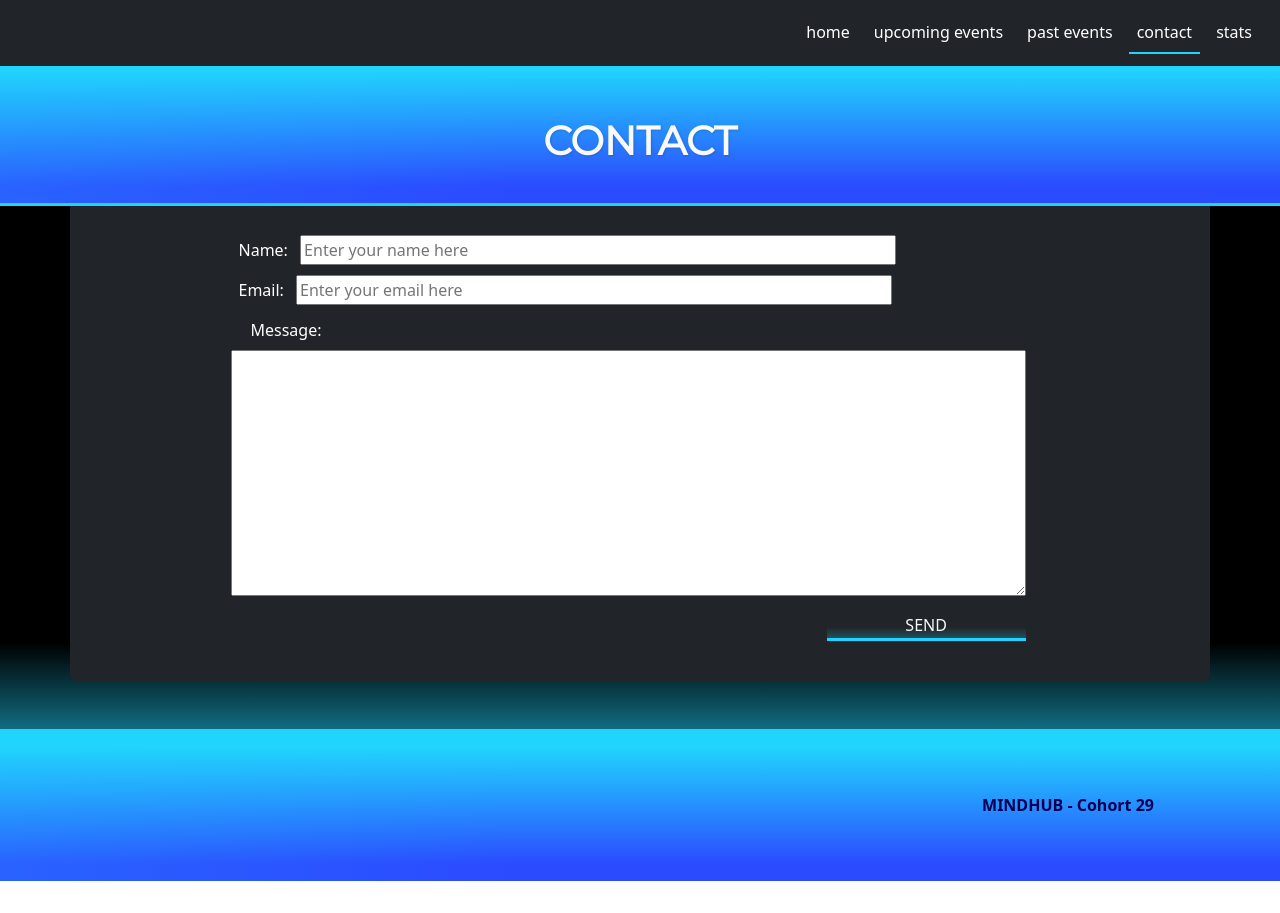
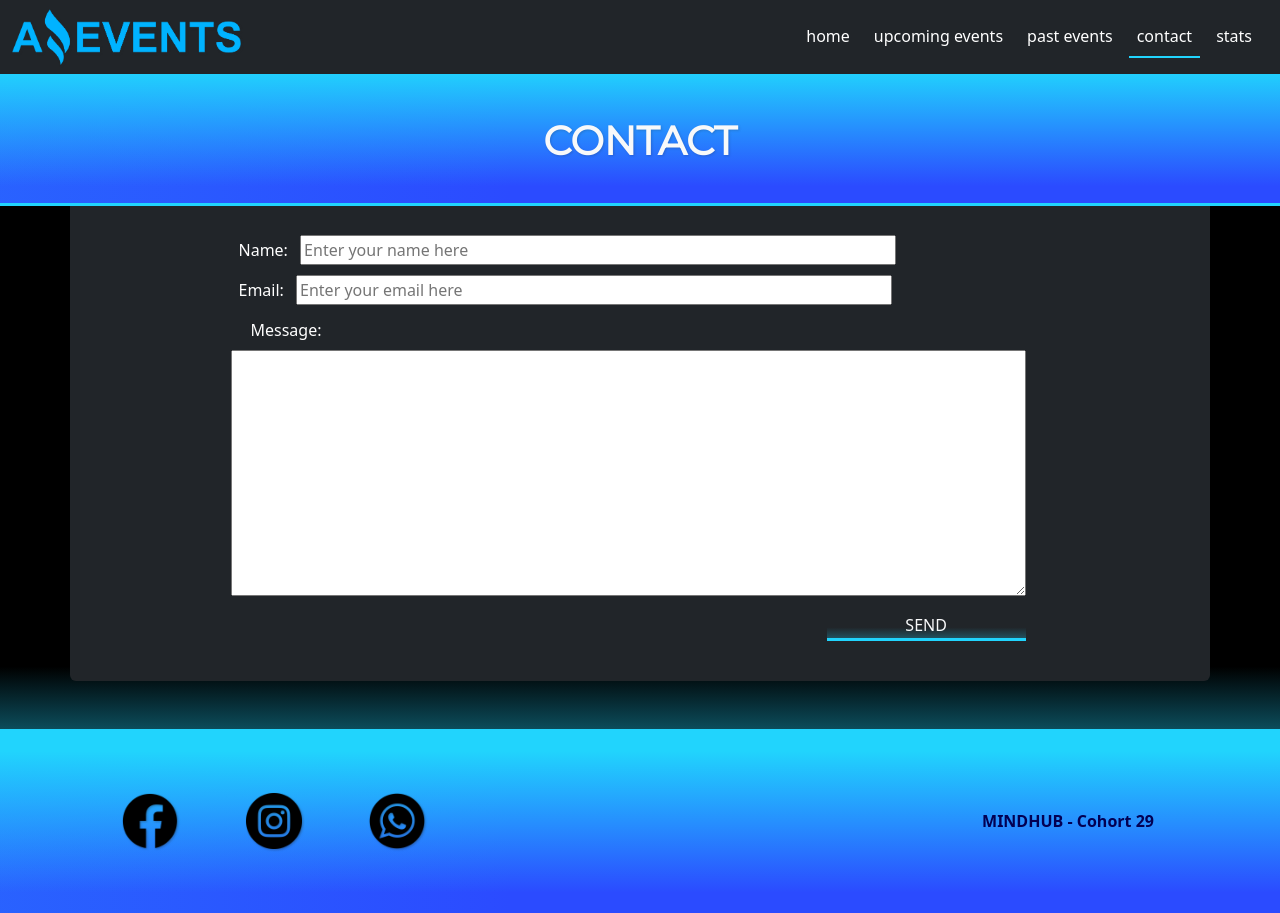
Before and after one commit to welang-05/Amazing-events, a plain HTML site: page contact.html in a window 1280 px wide. Before the commit the page ends 881 px from the top, so only its background shows below. Drawn offline with nearby package versions, Linux system fonts and the light colour scheme; the site is published under a folder, as on GitHub Pages, so addresses that start at the root find nothing.

Commit message:
Actualización links 2

```diff
--- a/contact.html
+++ b/contact.html
@@ -26,7 +26,7 @@
     <nav class="navbar fixed-top navbar-expand-lg bg-dark pt-1 pb-1">
         <div class="container-fluid">
           <!-- Para que nav ocupe todo el ancho de la página -->
-          <a class="navbar-brand" href="#"><img id="logo" src="/assets/Logo2.png" alt=""></a>
+          <a class="navbar-brand" href="#"><img id="logo" src="./assets/Logo2.png" alt=""></a>
           <!-- Logo con link a la misma página -->
 
             <button class="navbar-toggler" type="button" data-bs-toggle="collapse" data-bs-target="#navbarNav"
@@ -95,9 +95,9 @@
 
         <div class="container-fluid m-0 row p-5 encabezado justify-content-between">
             <div class="col-md-4 d-flex justify-content-around m-3">
-              <a href="" class="col-sm-1 ms-2 me-2"><img id="logo" src="/assets/facebook.png" alt=""></a>
-              <a href="" class="col-sm-1 ms-2 me-2"><img id="logo" src="/assets/instagram.png" alt=""></a>
-              <a href="" class="col-sm-1 ms-2 me-2"><img id="logo"src="/assets/whatsapp.png" alt=""></a>
+              <a href="" class="col-sm-1 ms-2 me-2"><img id="logo" src="./assets/facebook.png" alt=""></a>
+              <a href="" class="col-sm-1 ms-2 me-2"><img id="logo" src="./assets/instagram.png" alt=""></a>
+              <a href="" class="col-sm-1 ms-2 me-2"><img id="logo"src="./assets/whatsapp.png" alt=""></a>
             </div>
             <div class="col-md-3 m-3 d-flex align-items-center justify-content-center">
               <p class="fw-bold text-center m-0">MINDHUB - Cohort 29</p>
```
Also changed, not shown: details.html (+4 -4 lines), e_past.html (+4 -4 lines), e_upcoming.html (+4 -4 lines), index.html (+4 -4 lines), stats.html (+4 -4 lines).
